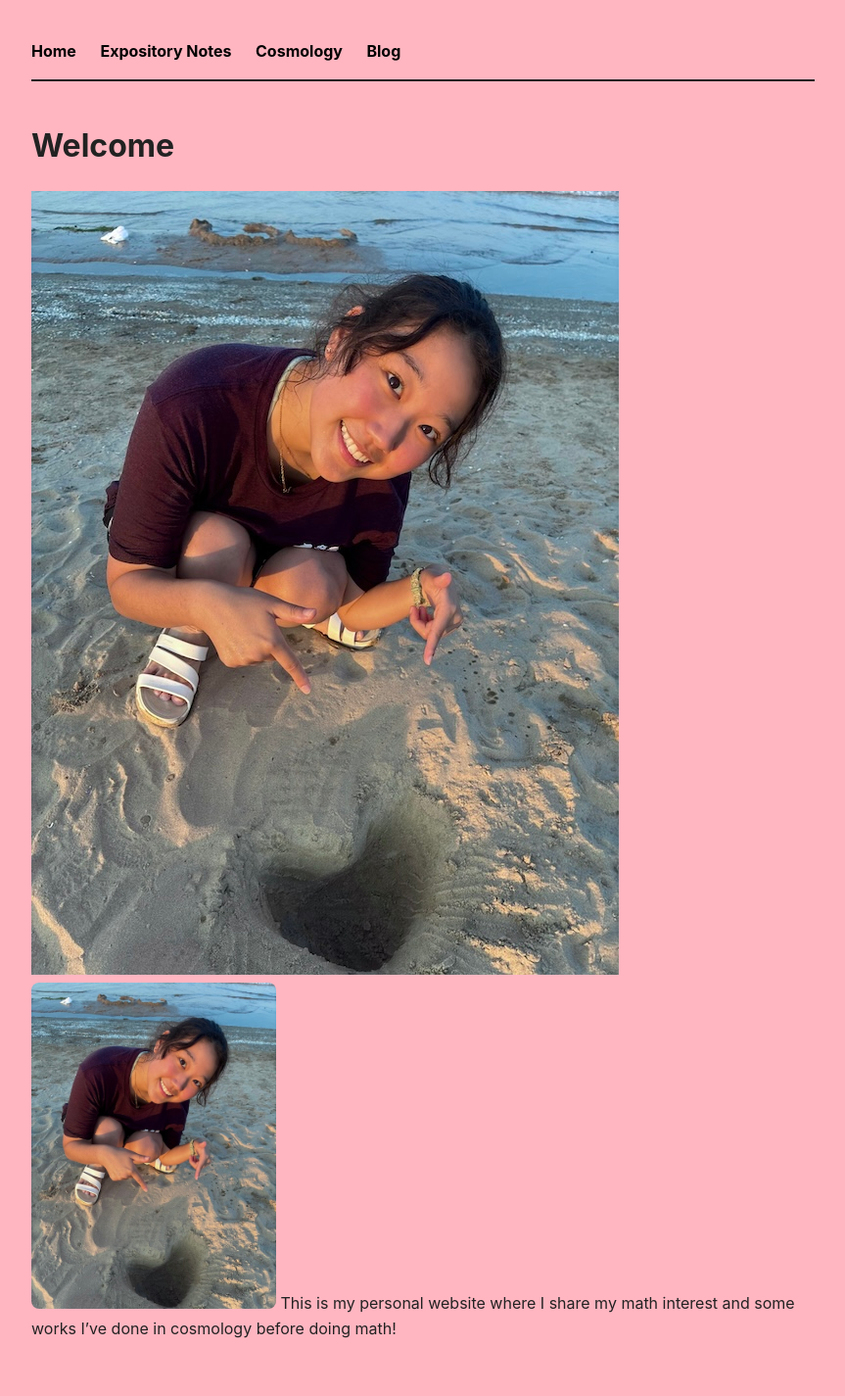
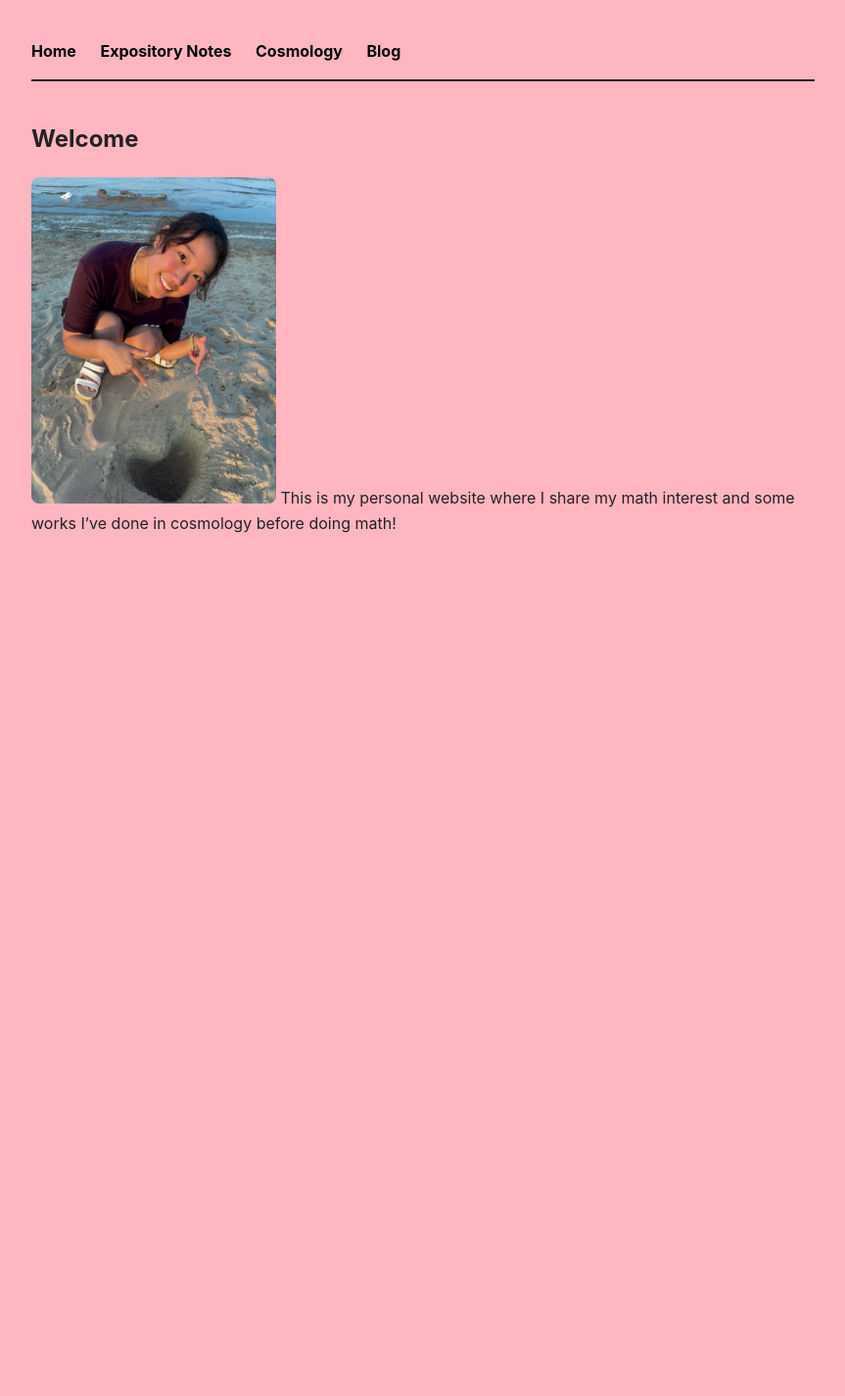
Before and after one commit to KatherineHChoi/katherinehchoi.github.io, a Jekyll site: the page built from index.md, in a window 1280 px wide. Shown: the whole page at 98% size, without its empty margins (208-1071 px from the left). Built offline with Jekyll 4.4.1, drawn with Linux system fonts in a browser that asks for light colours; after the commit the page ends 900 px from its top, so only the background shows below that.

Commit message:
Modify welcome section and image formatting
Changed header level from H1 to H2 and updated image syntax.

```diff
--- a/index.md
+++ b/index.md
@@ -2,7 +2,6 @@
 layout: default
 title: Home
 ---
-# Welcome
-![My profile picture](/images/profile.jpeg)
+## Welcome
 <img src="/images/profile.jpeg" alt="My profile picture" width="250" style="border-radius: 8px;">
 This is my personal website where I share my math interest and some works I've done in cosmology before doing math!
```
